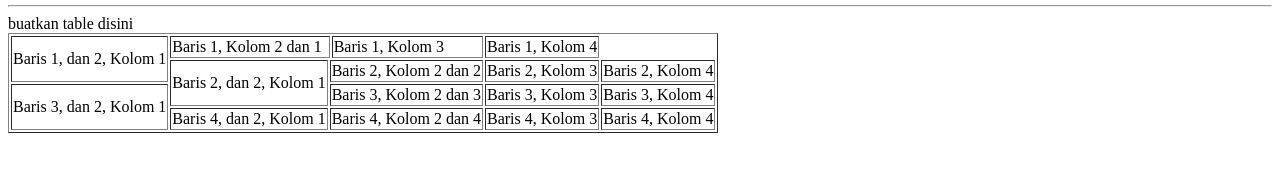
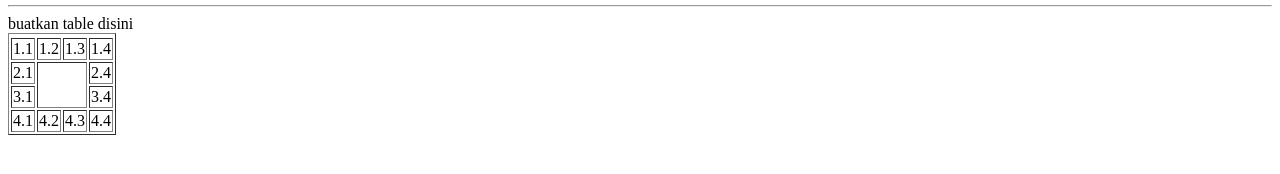
Before and after one commit to tiararahmayanti75-eng/anwesswly, a plain HTML site: page Percobaan/Mahasiswa.html in a window 1280 px wide. Shown: the part 246-420 px from the top of the page. Drawn offline with Linux system fonts and the light colour scheme.

Commit message:
feat: add tablk

```diff
--- a/Percobaan/Mahasiswa.html
+++ b/Percobaan/Mahasiswa.html
@@ -41,30 +41,30 @@
         </tr>
     </table>
     <hr/> buatkan table disini
-    <table border="1" celpadding="10px">
+    <table border="1" celpadding="20px">
         <tr>
-            <td rowspan="2">Baris 1, dan 2, Kolom 1</td>
-            <td colspan="2">Baris 1, Kolom 2 dan 1</td>
-            <td>Baris 1, Kolom 3</td>
-            <td>Baris 1, Kolom 4</td>
-        </tr>
-        <tr>
-            <td rowspan="2">Baris 2, dan 2, Kolom 1</td>
-            <td colspan="2">Baris 2, Kolom 2 dan 2</td>
-            <td>Baris 2, Kolom 3</td>
-            <td>Baris 2, Kolom 4</td>
-        </tr>
-        <td rowspan="2">Baris 3, dan 2, Kolom 1</td>
-        <td colspan="2">Baris 3, Kolom 2 dan 3</td>
-        <td>Baris 3, Kolom 3</td>
-        <td>Baris 3, Kolom 4</td>
-        </tr>
-        <tr>
-            <td rowspan="2">Baris 4, dan 2, Kolom 1</td>
-            <td colspan="2">Baris 4, Kolom 2 dan 4</td>
-            <td>Baris 4, Kolom 3</td>
-            <td>Baris 4, Kolom 4</td>
-        </tr>
+            <tr>
+                <td>1.1</td>
+                <td>1.2</td>
+                <td>1.3</td>
+                <td>1.4</td>
+            </tr>
+            <tr>
+                <td>2.1</td>
+                <td rowspan="2" colspan="2"></td>
+                <td>2.4</td>
+            </tr>
+            <tr>
+                <td>3.1</td>
+                <td>3.4</td>
+            </tr>
+            <tr>
+                <td>4.1</td>
+                <td>4.2</td>
+                <td>4.3</td>
+                <td>4.4</td>
+            </tr>
+    </table>
 </body>
 
 </html>
```
Also changed, not shown: Percobaan/Mahasiswa2.html (added, +55 -0 lines).
